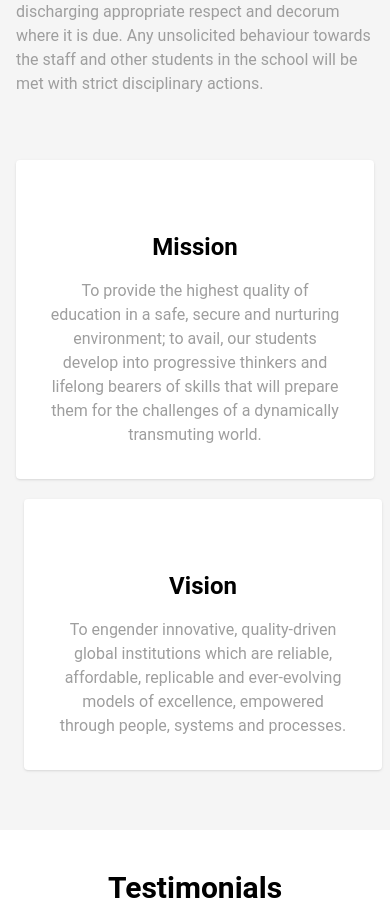
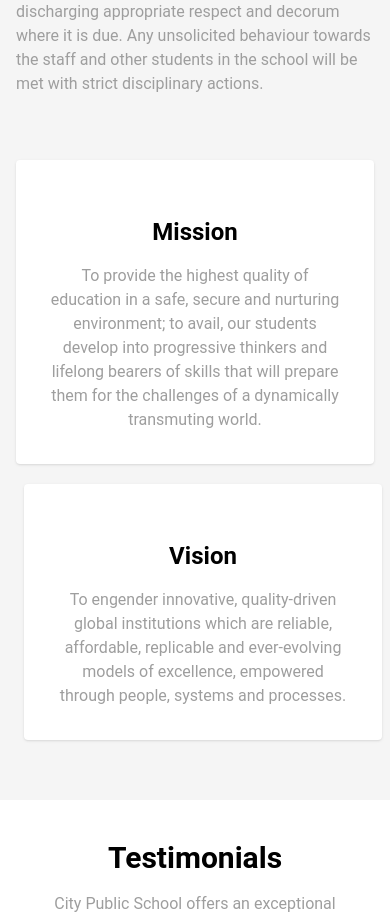
Before and after one commit to samiulfahad/def-cps, a React (Vite) app: page / in a window 390 px wide. Shown: the part 6400-7318 px from the top of the page. Built offline with nearby package versions, Linux system fonts and the light colour scheme.

Commit message:
Donate Page

```diff
--- a/src/pages/home/FeatureSection.jsx
+++ b/src/pages/home/FeatureSection.jsx
@@ -1,7 +1,7 @@
 import React from "react"
 
 const FeatureSection = () => (
-  <section className="flex items-center justify-center bg-gray-100 dark:bg-gray-800 ">
+  <section className="flex md:px-28 items-center justify-center bg-gray-100 dark:bg-gray-800 ">
     <div className="px-4 py-10 mx-auto max-w-7xl">
       <div className="flex flex-wrap items-center gap-8 lg:flex-nowrap">
         <div className="w-full lg:w-1/2">
--- a/src/pages/home/FeatureSection2.jsx
+++ b/src/pages/home/FeatureSection2.jsx
@@ -15,7 +15,7 @@ const features = [
 ]
 
 const FeatureSection2 = () => (
-  <section className="flex items-center justify-center bg-gray-100 dark:bg-gray-800 ">
+  <section className="flex md:px-32 items-center justify-center bg-gray-100 dark:bg-gray-800 ">
     <div className="px-4 py-10 mx-auto max-w-7xl">
       <div className="max-w-xl mx-auto">
         <div className="text-center">
@@ -75,17 +75,8 @@ const FeatureSection2 = () => (
 
 const FeatureCard = ({ title, description, bgColor, iconColor }) => (
   <div className={`w-full p-8 mb-5 text-center transition-all rounded shadow hover:shadow-lg ${bgColor}`}>
-    <div className="inline-block p-4 mb-6 -mt-16 rounded-full">
-      <svg
-        xmlns="http://www.w3.org/2000/svg"
-        width="40"
-        height="40"
-        fill="currentColor"
-        className={iconColor}
-        viewBox="0 0 16 16"
-      >
-        {/* Replace with the actual path data for your SVG icon */}
-      </svg>
+    <div className="inline-block p-4 mb-6 -mt-32 rounded-full">
+
     </div>
     <h3 className="mb-4 text-2xl font-semibold dark:text-white">{title}</h3>
     <p className="text-base text-gray-500 dark:text-gray-400">{description}</p>
--- a/src/pages/home/Testimonial.jsx
+++ b/src/pages/home/Testimonial.jsx
@@ -31,7 +31,7 @@ const TestimonialsSection = () => {
   ]
 
   return (
-    <section className="flex items-center bg-white dark:bg-gray-800">
+    <section className="flex md:mx-48 items-center bg-white dark:bg-gray-800">
       <div className="p-4 mx-auto max-w-7xl  py-10">
         <div className="mb-20 text-center">
           <h1 className="mb-4 text-3xl font-bold dark:text-white"> Testimonials </h1>
```
